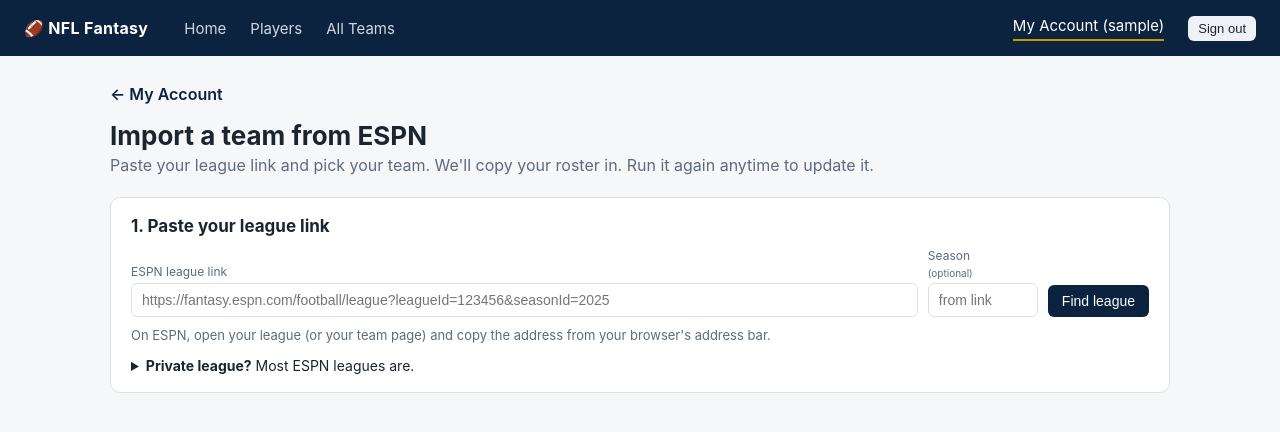
After one commit to mpdunn05/nfl-fantasy-ledger, a Flask app: page /cse30246/nfl_fantasy_ledger/teams/import in a window 1280 px wide. The commit adds this page. Shown: the top 432 px of the page. Run offline with Flask 3, Linux system fonts and the light colour scheme; the visitor is signed in with stand-in values (Sample User, id 1).

Commit message:
Add ESPN league import by pasting a league link
- espn.py reads a pasted ESPN league link, downloads the league and
  supports private leagues via espn_s2/SWID cookies (not stored)
- New import pages: find the league, pick your team, save the roster;
  re-importing the same team updates it instead of duplicating
- Players are matched by ESPN id via the new player_id_map table,
  falling back to name + position
- Scoring format and draft round/pick come from ESPN
- migrations/001_platform_import.sql adds platform/external id columns
  to fantasy_teams and the player_id_map table; schema.sql updated
- data/load_playerids.py loads the nflverse ff_playerids map

```diff
--- a/app.py
+++ b/app.py
@@ -6,6 +6,8 @@ from flask import Flask, render_template, request, redirect, url_for, flash, ses
 from werkzeug.security import generate_password_hash, check_password_hash
 import pymysql
 import pymysql.cursors
+
+import espn
 
 
 # Load KEY=VALUE pairs from .env (next to this file) into os.environ.
@@ -397,6 +399,152 @@ def delete_team(team_id):
     return redirect(url_for("account"))
 
 
+# ---------------------------------------------------------------- IMPORT (ESPN league link)
+def match_espn_players(players):
+    """
+    Map ESPN players to our nfl_players ids.
+    1) by ESPN id through player_id_map, 2) by name + position for anyone left over.
+    Returns ({espn_id: gsis_id}, [players that couldn't be matched]).
+    """
+    found = {}
+    ids = [p["espn_id"] for p in players]
+    if ids:
+        rows = query("""
+            SELECT m.espn_id, m.gsis_id FROM player_id_map m
+            JOIN nfl_players p ON p.player_id = m.gsis_id
+            WHERE m.espn_id IN ({})""".format(", ".join(["%s"] * len(ids))), ids)
+        found = {r["espn_id"]: r["gsis_id"] for r in rows}
+
+    left = [p for p in players if p["espn_id"] not in found and p["position"] != "D/ST"]
+    if left:
+        rows = query("""
+            SELECT player_id, full_name, position FROM nfl_players
+            WHERE full_name IN ({})
+            ORDER BY last_season IS NULL, last_season DESC""".format(", ".join(["%s"] * len(left))),
+            [p["name"] for p in left])
+        by_name = {}
+        for r in rows:
+            by_name.setdefault((espn.name_key(r["full_name"]), r["position"]), []).append(r["player_id"])
+        for p in left:
+            cands = by_name.get((espn.name_key(p["name"]), p["position"]), [])
+            if cands:                  # most recent player with that name and position
+                found[p["espn_id"]] = cands[0]
+
+    missing = [p for p in players if p["espn_id"] not in found]
+    return found, missing
+
+
+def espn_form_args(f):
+    return (f.get("espn_s2", "").strip() or None, f.get("swid", "").strip() or None)
+
+
+@app.route("/cse30246/nfl_fantasy_ledger/teams/import", methods=["GET", "POST"])
+@login_required
+def import_espn():
+    """Step 1: paste a link -> show the league's teams so the user can pick theirs."""
+    if request.method == "GET":
+        return render_template("import.html", league=None, link="", season=None)
+
+    f = request.form
+    link = f.get("link", "").strip()
+    espn_s2, swid = espn_form_args(f)
+    try:
+        league_id, season, team_id = espn.parse_league_link(link)
+        if f.get("season", "").isdigit():
+            season = int(f["season"])
+        league = espn.fetch_league(league_id, season, espn_s2, swid)
+    except espn.EspnError as e:
+        flash(str(e), "error")
+        return render_template("import.html", league=None, link=link, season=f.get("season", ""),
+                               espn_s2=espn_s2 or "", swid=swid or "")
+
+    return render_template("import.html", league=league, link=link, season=league["season"],
+                           selected=team_id, espn_s2=espn_s2 or "", swid=swid or "")
+
+
+@app.route("/cse30246/nfl_fantasy_ledger/teams/import/save", methods=["POST"])
+@login_required
+def import_espn_save():
+    """Step 2: re-download the league (don't trust the browser) and save the chosen team's roster."""
+    f = request.form
+    espn_s2, swid = espn_form_args(f)
+    try:
+        league = espn.fetch_league(f.get("league_id", ""), int(f.get("season", 0) or 0), espn_s2, swid)
+    except (espn.EspnError, ValueError) as e:
+        flash(str(e) if isinstance(e, espn.EspnError) else "Bad season.", "error")
+        return redirect(url_for("import_espn"))
+
+    team = next((t for t in league["teams"] if t["team_id"] == f.get("team_id")), None)
+    if team is None:
+        flash("Pick your team from the list.", "error")
+        return redirect(url_for("import_espn"))
+
+    found, missing = match_espn_players(team["players"])
+    uid = current_user_id()
+
+    conn = get_conn()
+    try:
+        with conn.cursor() as cur:
+            # Same ESPN team imported before? Update it instead of making a duplicate.
+            cur.execute("""SELECT team_id FROM fantasy_teams
+                           WHERE user_id = %s AND platform = 'espn' AND season = %s
+                             AND external_league_id = %s AND external_team_id = %s""",
+                        (uid, league["season"], league["league_id"], team["team_id"]))
+            existing = cur.fetchone()
+
+            # Team names must be unique per user+season; avoid clashing with a different team
+            name = team["name"]
+            cur.execute("""SELECT team_id FROM fantasy_teams
+                           WHERE user_id = %s AND season = %s AND team_name = %s""",
+                        (uid, league["season"], name))
+            clash = cur.fetchone()
+            if clash and (not existing or clash["team_id"] != existing["team_id"]):
+                name = (name[:93] + " (ESPN)")
+
+            if existing:
+                team_id = existing["team_id"]
+                cur.execute("""UPDATE fantasy_teams SET team_name = %s, league_name = %s, scoring_format = %s
+                               WHERE team_id = %s""",
+                            (name, league["league_name"], league["scoring_format"], team_id))
+                cur.execute("DELETE FROM roster_entries WHERE team_id = %s", (team_id,))
+            else:
+                cur.execute("""INSERT INTO fantasy_teams
+                                 (user_id, season, team_name, league_name, scoring_format,
+                                  platform, external_league_id, external_team_id)
+                               VALUES (%s, %s, %s, %s, %s, 'espn', %s, %s)""",
+                            (uid, league["season"], name, league["league_name"],
+                             league["scoring_format"], league["league_id"], team["team_id"]))
+                team_id = cur.lastrowid
+
+            seen = set()
+            for p in team["players"]:
+                gsis = found.get(p["espn_id"])
+                if gsis and gsis not in seen:
+                    seen.add(gsis)
+                    cur.execute("""INSERT INTO roster_entries (team_id, player_id, draft_round, draft_pick)
+                                   VALUES (%s, %s, %s, %s)""",
+                                (team_id, gsis, p["draft_round"], p["draft_pick"]))
+        conn.commit()
+    except Exception:
+        conn.rollback()
+        raise
+    finally:
+        conn.close()
+
+    msg = "{} '{}' from {}: {} players.".format(
+        "Updated" if existing else "Imported", name, league["league_name"], len(seen))
+    if missing:
+        msg += " Not imported: {}.".format(", ".join(
+            "{} ({})".format(p["name"], p["position"] or "?") for p in missing))
+    flash(msg, "ok")
+
+    newest = query("SELECT MAX(season) AS s FROM player_week_stats")[0]["s"]
+    if newest and league["season"] > newest:
+        flash("Heads up: our stats database currently goes through the {} season, so points for "
+              "{} will show once that data is loaded.".format(newest, league["season"]), "ok")
+    return redirect(url_for("team_detail", team_id=team_id))
+
+
 if __name__ == "__main__":
     app.run("0.0.0.0", port=int(os.environ.get("PORT", 5015)),
             debug=os.environ.get("FLASK_DEBUG", "0") == "1")
--- a/data/export_nfl.py
+++ b/data/export_nfl.py
@@ -9,4 +9,5 @@ nfl.load_rosters(seasons).write_csv("rosters.csv")
 nfl.load_player_stats(seasons, summary_level="reg").write_csv("player_season_stats.csv")
 nfl.load_player_stats(seasons).write_csv("player_week_stats.csv")
 nfl.load_ff_opportunity(seasons).write_csv("ff_opportunity.csv")
+nfl.load_ff_playerids().write_csv("ff_playerids.csv")   # ESPN/Yahoo/Sleeper -> gsis_id map
 print("done")
--- a/templates/account.html
+++ b/templates/account.html
@@ -20,6 +20,12 @@
     </label>
     <button type="submit">Create team</button>
   </form>
+</div>
+
+<div class="card">
+  <h2>Import from ESPN</h2>
+  <p class="sub" style="margin-bottom:12px">Already playing on ESPN? Paste your league link to copy your roster in.</p>
+  <a href="{{ url_for('import_espn') }}"><button type="button">Import from ESPN</button></a>
 </div>
 
 <div class="card">
--- /dev/null
+++ b/templates/import.html
@@ -0,0 +1,75 @@
+{% extends "nfl_base.html" %}
+{% block title %}Import from ESPN · NFL Fantasy{% endblock %}
+{% block nav_account %}on{% endblock %}
+{% block content %}
+<p><a class="link" href="{{ url_for('account') }}">← My Account</a></p>
+<h1>Import a team from ESPN</h1>
+<p class="sub">Paste your league link and pick your team. We'll copy your roster in. Run it again anytime to update it.</p>
+
+<div class="card">
+  <h2>1. Paste your league link</h2>
+  <form method="post" action="{{ url_for('import_espn') }}">
+    <div class="inline-form" style="display:flex;flex-wrap:wrap;gap:10px;align-items:end">
+      <label style="flex:1;min-width:280px">ESPN league link
+        <input name="link" value="{{ link }}" required
+               placeholder="https://fantasy.espn.com/football/league?leagueId=123456&seasonId=2025">
+      </label>
+      <label>Season <small>(optional)</small>
+        <input name="season" value="{{ season or '' }}" inputmode="numeric" pattern="[0-9]{4}"
+               placeholder="from link" style="min-width:0;width:110px">
+      </label>
+      <button type="submit">Find league</button>
+    </div>
+    <p class="sub" style="margin:10px 0 0;font-size:13px">
+      On ESPN, open your league (or your team page) and copy the address from your browser's address bar.
+    </p>
+
+    <details style="margin-top:14px" {% if espn_s2 or swid %}open{% endif %}>
+      <summary style="cursor:pointer;font-size:14px"><strong>Private league?</strong> Most ESPN leagues are.</summary>
+      <div style="font-size:14px;line-height:1.5;margin-top:10px">
+        <p style="margin:0 0 8px"><strong>Easiest:</strong> ask your league manager to turn on
+          <em>League → Settings → Basic Settings → "Make League Viewable to Public"</em>. After that, the link alone works.</p>
+        <p style="margin:0 0 8px"><strong>Or</strong> paste two cookies from your browser while signed in to ESPN:</p>
+        <ol style="margin:0 0 10px;padding-left:20px">
+          <li>Open <code>fantasy.espn.com</code> in Chrome or Firefox while signed in.</li>
+          <li>Press F12 → <em>Application</em> (Chrome) or <em>Storage</em> (Firefox) → <em>Cookies</em> → <code>https://fantasy.espn.com</code>.</li>
+          <li>Copy the values of <code>espn_s2</code> and <code>SWID</code> below.</li>
+        </ol>
+        <div style="display:flex;flex-wrap:wrap;gap:10px">
+          <label style="flex:2;min-width:240px">espn_s2 <input name="espn_s2" value="{{ espn_s2 }}" autocomplete="off"></label>
+          <label style="flex:1;min-width:200px">SWID <input name="swid" value="{{ swid }}" autocomplete="off" placeholder="{XXXXXXXX-XXXX-...}"></label>
+        </div>
+        <p class="sub" style="margin:8px 0 0;font-size:13px">These are used only to read your league for this import. We don't save them.</p>
+      </div>
+    </details>
+  </form>
+</div>
+
+{% if league %}
+<div class="card">
+  <h2>2. Which team is yours?</h2>
+  <p class="sub" style="margin-bottom:12px">{{ league.league_name }} · {{ league.season }} season ·
+    {{ league.scoring_format }} scoring · {{ league.teams|length }} teams</p>
+  <form method="post" action="{{ url_for('import_espn_save') }}">
+    <input type="hidden" name="league_id" value="{{ league.league_id }}">
+    <input type="hidden" name="season" value="{{ league.season }}">
+    <input type="hidden" name="espn_s2" value="{{ espn_s2 }}">
+    <input type="hidden" name="swid" value="{{ swid }}">
+    <table>
+      <tr><th></th><th>Team</th><th>Manager</th><th class="num">Players</th></tr>
+      {% for t in league.teams %}
+      <tr>
+        <td style="width:30px"><input type="radio" name="team_id" value="{{ t.team_id }}" id="t{{ t.team_id }}" required
+                   style="min-width:0" {% if selected == t.team_id %}checked{% endif %}></td>
+        <td><label for="t{{ t.team_id }}" style="display:inline;font-size:14px;color:inherit;cursor:pointer">
+          <strong>{{ t.name }}</strong>{% if t.abbrev %} <span class="pos">{{ t.abbrev }}</span>{% endif %}</label></td>
+        <td>{{ t.owners or '–' }}</td>
+        <td class="num">{{ t.players|length }}</td>
+      </tr>
+      {% endfor %}
+    </table>
+    <p style="margin:14px 0 0"><button type="submit">Import my team</button></p>
+  </form>
+</div>
+{% endif %}
+{% endblock %}
```
Also changed, not shown: data/load_playerids.py (added, +85 -0 lines), espn.py (added, +196 -0 lines), schema.sql (+19 -1 lines), migrations/001_platform_import.sql (added).
